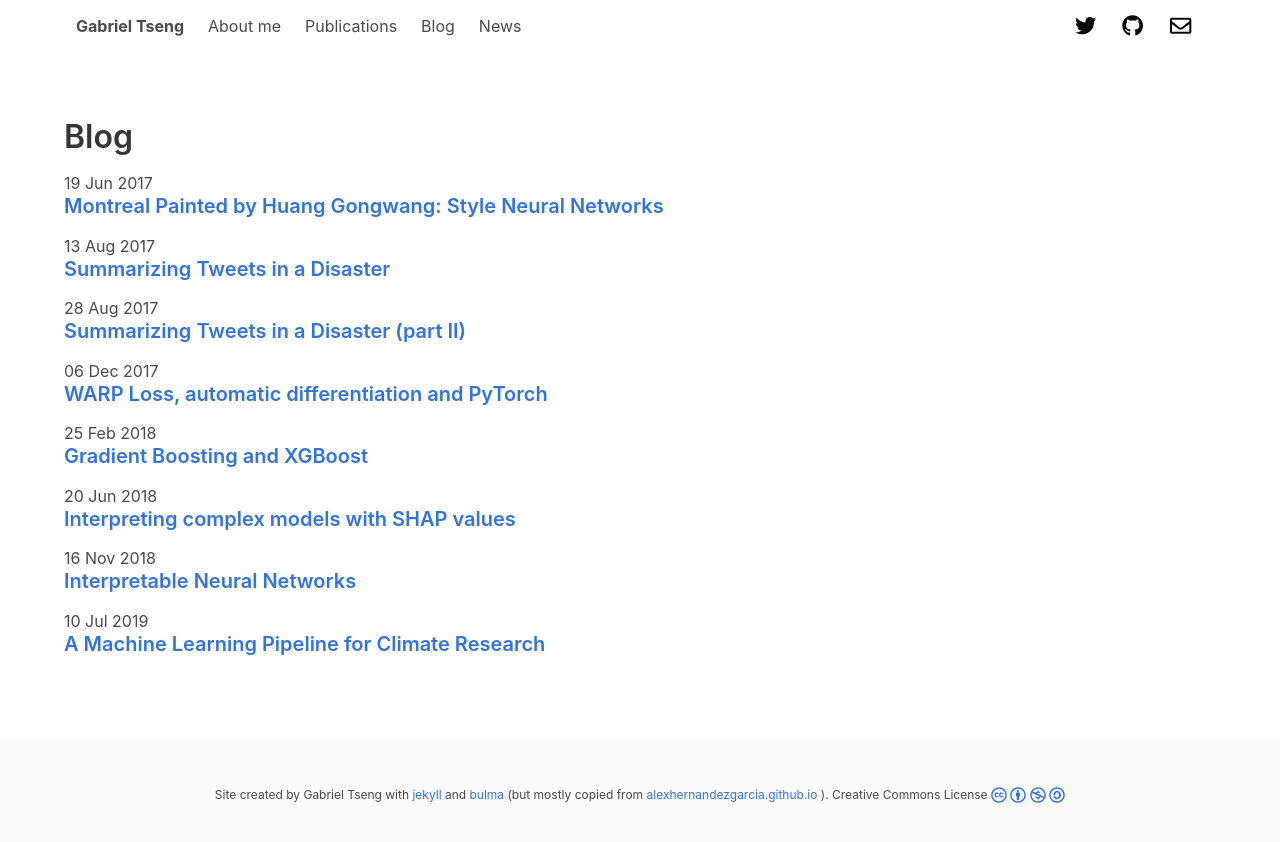
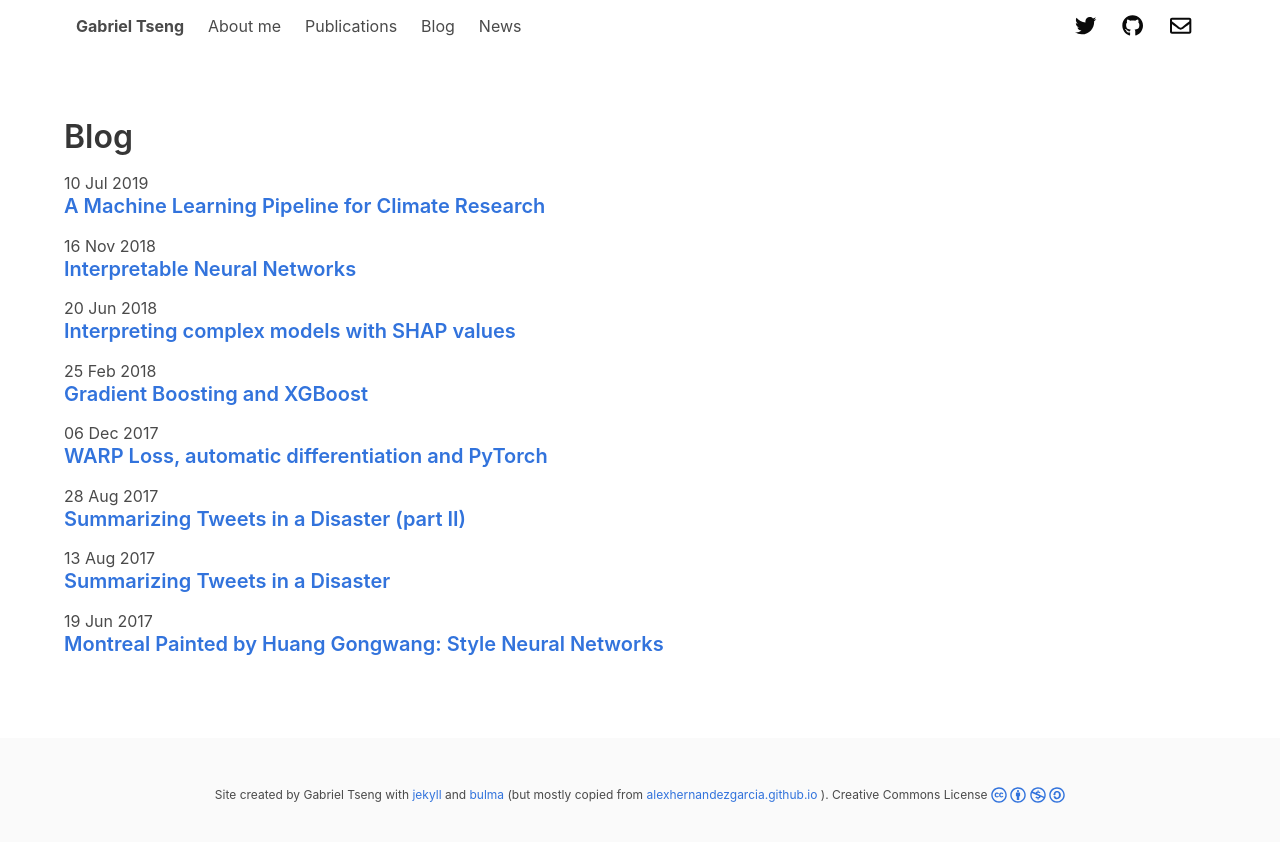
Before and after one commit to gabrieltseng/gabrieltseng.github.io, a Jekyll site: the page built from _pages/blog.html, in a window 1280 px wide. Shown: the top 842 px of the page. Built offline with Jekyll 4.4.1, drawn with Linux system fonts in a browser that asks for light colours; nearby versions of some CDN libraries; a style sheet for code colours, icons or effects is not loaded; part of the change alters nothing that is shown.

```diff
--- a/_layouts/page.html
+++ b/_layouts/page.html
@@ -1,6 +1,10 @@
 ---
 layout: main
 ---
+<script type="text/javascript" async
+src="https://cdnjs.cloudflare.com/ajax/libs/mathjax/2.7.1/MathJax.js?
+config=TeX-AMS-MML_HTMLorMML"></script>
+
 <div class="content">
   <h1>{{ page.title }}</h1>
   {{ content }}
--- a/_pages/blog.html
+++ b/_pages/blog.html
@@ -4,7 +4,7 @@ title: Blog
 permalink: /blog
 ---
 
-{% assign posts = site.posts | sort: 'order' | reverse %}
+{% assign posts = site.posts | sort: 'date' | reverse %}
 {% for post in posts %}
   {% include post-summary.html %}
 {% endfor %}
```
Also changed, not shown: _layouts/main.html (line endings or trailing spaces).
